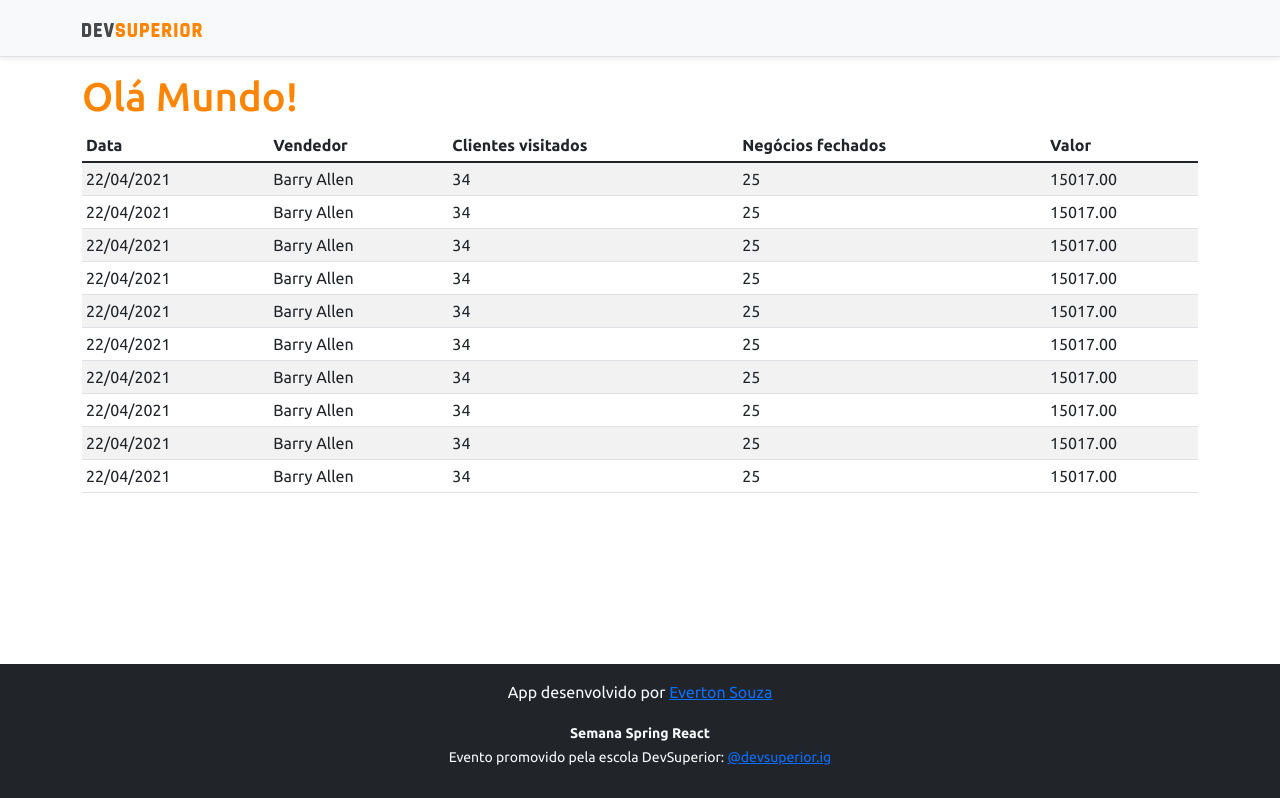
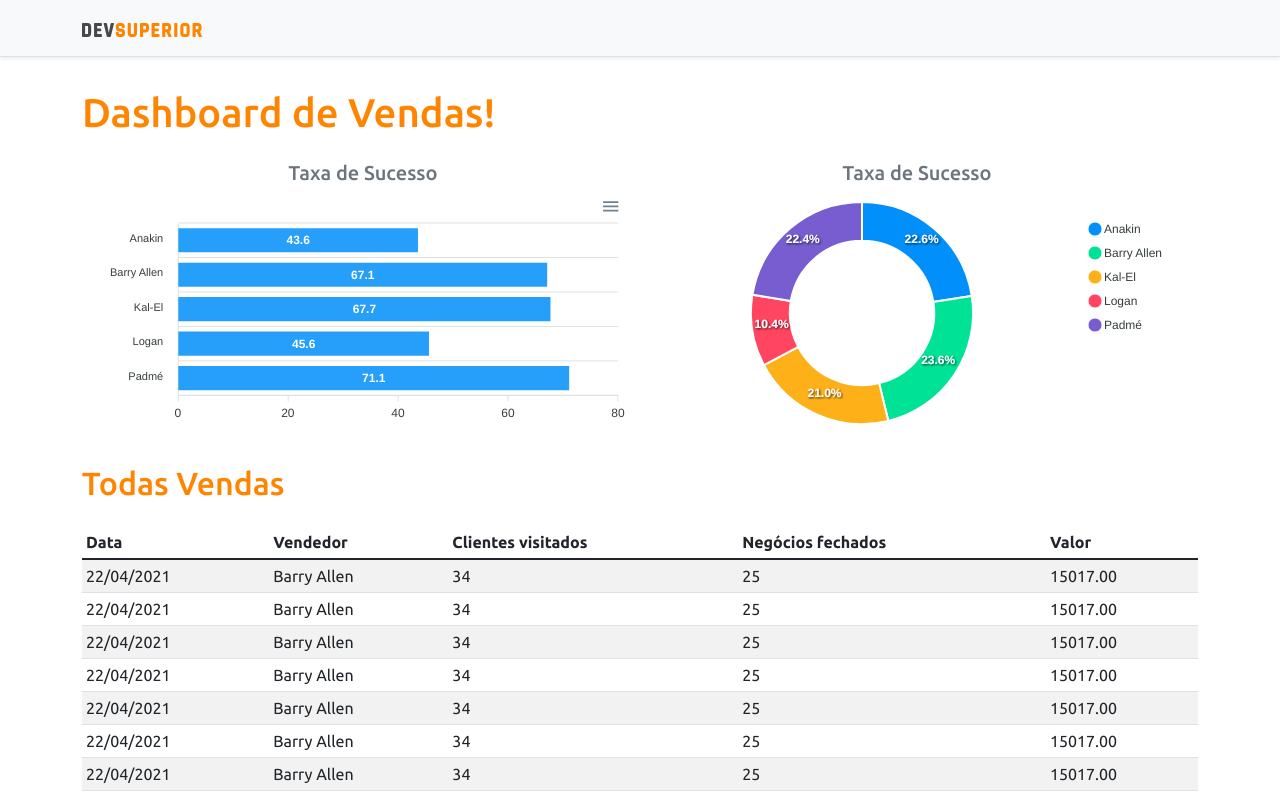
Before and after one commit to evrasouza/projeto-sds3, a React (Create React App) app in the folder frontend/: page / in a window 1280 px wide. Shown: the top 798 px of the page. Built offline with nearby package versions, Linux system fonts and the light colour scheme.

Commit message:
Static charts

```diff
--- a/frontend/src/App.tsx
+++ b/frontend/src/App.tsx
@@ -1,4 +1,6 @@
+import BarChart from "components/BarChart";
 import DataTable from "components/DataTable";
+import DonutChart from "components/DonutChart";
 import Footer from "components/footer";
 import NavBar from "components/navbar";
 
@@ -7,7 +9,24 @@
     <>
       <NavBar />
       <div className="container">
-        <h1 className="text-primary">Olá Mundo!</h1>
+        <h1 className="text-primary py-3">Dashboard de Vendas!</h1>
+
+        <div className="row px-3">
+          <div className="col-sm-6">
+            <h5 className="text-center text-secondary">Taxa de Sucesso</h5>
+            <BarChart />
+          </div>
+          <div className="col-sm-6">
+            <h5 className="text-center text-secondary">Taxa de Sucesso</h5>
+            <DonutChart />
+          </div>
+        </div>
+
+        <div className="py-3">
+          <h2 className="text-primary">Todas Vendas</h2>
+
+        </div>
+
         <DataTable />
       </div>
 
--- /dev/null
+++ b/frontend/src/components/BarChart/index.tsx
@@ -0,0 +1,36 @@
+import Chart from 'react-apexcharts'
+
+const BarChart = () => {
+
+    const options = {
+        plotOptions: {
+            bar: {
+                horizontal: true,
+            }
+        },
+    };
+
+    const mockData = {
+        labels: {
+            categories: ['Anakin', 'Barry Allen', 'Kal-El', 'Logan', 'Padmé']
+        },
+        series: [
+            {
+                name: "% Sucesso",
+                data: [43.6, 67.1, 67.7, 45.6, 71.1]
+            }
+        ]
+    };
+
+
+    return (
+        <Chart
+            options={{ ...options, xaxis: mockData.labels}}
+            series={mockData.series}
+            type="bar"
+            height="240"
+        />
+    );
+}
+
+export default BarChart;
--- /dev/null
+++ b/frontend/src/components/DonutChart/index.tsx
@@ -0,0 +1,28 @@
+import Chart from 'react-apexcharts'
+
+const DonutChart = () => {
+
+    const mockData = {
+        series: [477138, 499928, 444867, 220426, 473088],
+        labels: ['Anakin', 'Barry Allen', 'Kal-El', 'Logan', 'Padmé']
+    }
+
+    const options = {
+        legend: {
+            show: true
+        }
+    }
+
+
+
+    return (
+        <Chart
+            options={{ ...options, labels: mockData.labels}}
+            series={mockData.series}
+            type="donut"
+            height="240"
+        />
+    );
+}
+
+export default DonutChart;
--- a/package.json
+++ b/package.json
@@ -1,5 +1,7 @@
 {
   "dependencies": {
-    "bootstrap": "^5.1.3"
+    "apexcharts": "^3.29.0",
+    "bootstrap": "^5.1.3",
+    "react-apexcharts": "^1.3.9"
   }
 }
```
Also changed, not shown: 1 other file (tests, documents, lock files or other folders).
